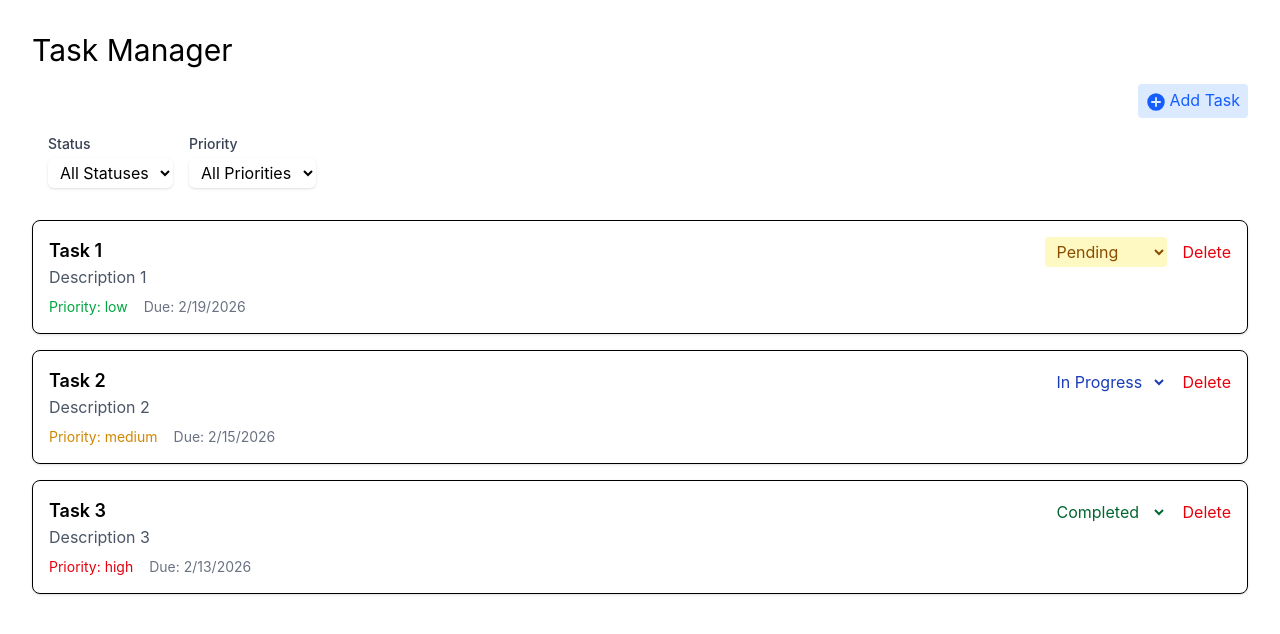
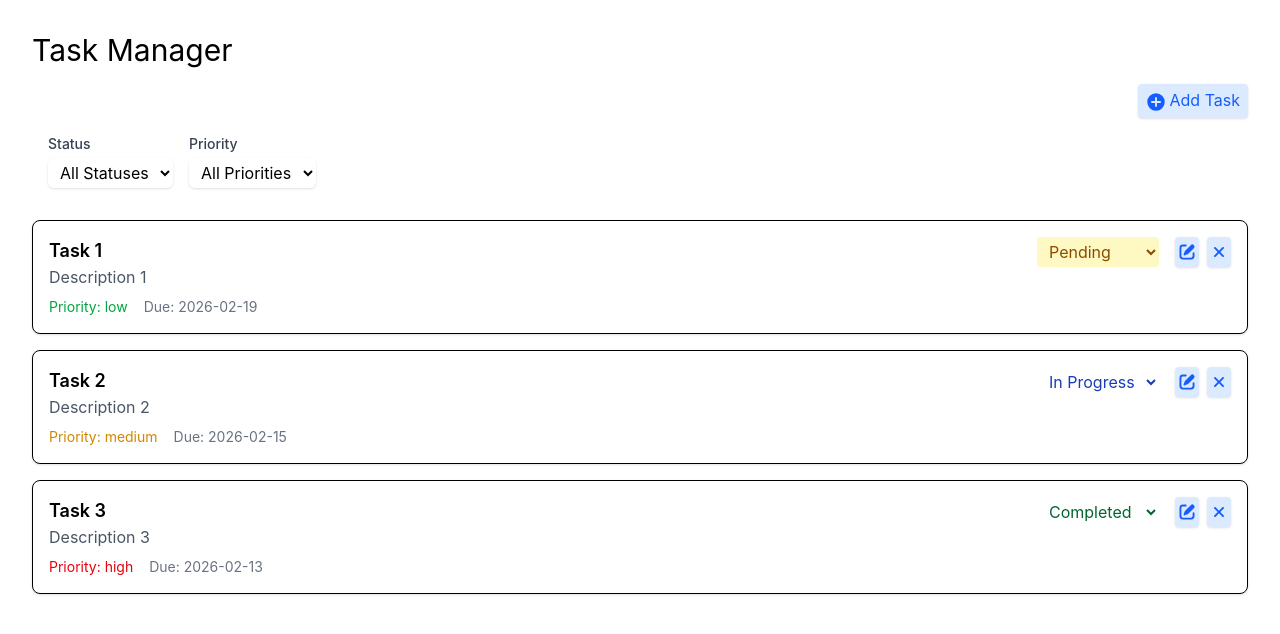
Before and after one commit to shanosha/mod-9-sba, a React (Vite) app: page / in a window 1280 px wide. Shown: the top 634 px of the page. Built offline with nearby package versions, Linux system fonts and the light colour scheme.

Commit message:
feature/added update form and functionality

```diff
--- a/src/components/Dashboard/Dashboard.tsx
+++ b/src/components/Dashboard/Dashboard.tsx
@@ -11,7 +11,7 @@ const initialTasks : Task[] = [
         description: "Description 1",
         status: "pending",
         priority: "low",
-        dueDate: "2/19/2026"
+        dueDate: "2026-02-19"
     },
     {
         id: "002",
@@ -19,7 +19,7 @@ const initialTasks : Task[] = [
         description: "Description 2",
         status: "in-progress",
         priority: "medium",
-        dueDate: "2/15/2026"
+        dueDate: "2026-02-15"
     },
     {
         id: "003",
@@ -27,7 +27,7 @@ const initialTasks : Task[] = [
         description: "Description 3",
         status: "completed",
         priority: "high",
-        dueDate: "2/13/2026"
+        dueDate: "2026-02-13"
     }
 
 ];
@@ -36,6 +36,7 @@ function Dashboard() {
 
     const [tasks,setTasks] = useState<Task[]> (initialTasks);
     const [showForm,setShowForm] = useState<boolean> (false);
+    const [taskToUpdate,setTaskToUpdate] = useState<Task|undefined> (undefined);
 
     function handleStatusChange (taskId: string, taskStatus: TaskStatus) {
         setTasks((prev) =>
@@ -64,7 +65,21 @@ function Dashboard() {
     }
 
     function handleUpdate(task: Task) {
-        console.log(task);
+        setTasks((prev) =>
+            prev.map((t)=>{
+                return t.id === task.id ? task : t;
+            })
+        );
+        setTaskToUpdate(undefined);
+        setShowForm(!showForm);
+    }
+
+    function showEditForm(taskId: string) {
+        const targetTask = tasks.filter((task)=>
+            task.id == taskId
+        )[0]
+        setTaskToUpdate(targetTask);
+        setShowForm(!showForm);
     }
 
     return (
@@ -73,11 +88,11 @@ function Dashboard() {
 
             {!showForm && (
                 <>
-                <button onClick={()=>setShowForm(!showForm)} className="text-blue-600 bg-blue-100 px-2 py-1 rounded float-right"><PlusCircleIcon className="size-6 text-blue-600 inline pr-1" />Add Task</button>
-                <div className="clear-right"><TaskList tasks={tasks} onStatusChange={handleStatusChange} onDelete={handleDelete} /></div>
+                <button onClick={()=>setShowForm(!showForm)} className="text-blue-600 hover:bg-blue-200 bg-blue-100 px-2 py-1 rounded float-right shadow"><PlusCircleIcon className="size-6 text-blue-600 hover:text-blue-700 inline pr-1" />Add Task</button>
+                <div className="clear-right"><TaskList tasks={tasks} onStatusChange={handleStatusChange} onDelete={handleDelete} onUpdate={showEditForm} /></div>
                 </>
             )}
-            {showForm && (<TaskForm onAdd={handleAdd} onUpdate={handleUpdate} />)}
+            {showForm && (<TaskForm task={taskToUpdate} onAdd={handleAdd} onUpdate={handleUpdate} />)}
 
         </div>
     )
--- a/src/components/TaskForm/TaskForm.tsx
+++ b/src/components/TaskForm/TaskForm.tsx
@@ -19,18 +19,13 @@ const formButtonStyle = "border border-gray-300 rounded p-4 bg-blue-600 text-whi
 
 function TaskForm({task, onAdd, onUpdate}:TaskFormProps) {
 
-    const [formData,setFormData] = useState<Task> ({...initialFormData,id:uuidv4()});
+    const [formData,setFormData] = useState<Task> (task||{...initialFormData,id:uuidv4()});
 
-    const temp = () => {
-        if(task){
-            console.log(task);
-            onAdd(task);
-            onUpdate(task);
-            setFormData(formData)
-        }
+    let addItem = true;
+    if(task){
+        addItem = false;
+        console.log(task);
     }
-
-    temp();
 
     const handleChange = (e: React.ChangeEvent<HTMLInputElement|HTMLSelectElement>) => {
         const {name,value} = e.target;
@@ -38,9 +33,16 @@ function TaskForm({task, onAdd, onUpdate}:TaskFormProps) {
     }
     const handleSubmit = (e: React.SubmitEvent<HTMLFormElement>) => {
         e.preventDefault();
+
         const newTask = {...formData};
-        setFormData({...initialFormData,id:uuidv4()});
-        onAdd(newTask);
+
+        if(addItem){
+            // setFormData({...initialFormData,id:uuidv4()});
+            onAdd(newTask);
+        }
+        else{
+            onUpdate(newTask);
+        }
     }
 
     return (
@@ -50,7 +52,7 @@ function TaskForm({task, onAdd, onUpdate}:TaskFormProps) {
                 className='flex flex-col sm:grid sm:grid-cols-[auto_1fr] sm:gap-y-2 p-4 border rounded-lg shadow-sm hover:shadow-md transition-shadow bg-white dark:bg-black dark:border-gray-700'
                 onSubmit={handleSubmit}
             >
-            <h2 className='text-2xl col-span-2 text-center my-4'>Add a New Task</h2>
+            <h2 className='text-2xl col-span-2 text-center my-4'>{addItem?"Add a New Task":"Update Task"}</h2>
 
                 {/* <label className={formLabelStyle} htmlFor='id'>ID</label> */}
                 <input className={formInputStyle} type="hidden" name="id" value={formData.id} disabled />
@@ -78,7 +80,7 @@ function TaskForm({task, onAdd, onUpdate}:TaskFormProps) {
                 <label className={formLabelStyle} htmlFor='dueDate'>Due Date</label>
                 <input className={formInputStyle} type="date" name="dueDate" value={formData.dueDate} onChange={handleChange} />
 
-                <button className={formButtonStyle} type='submit'>Add</button>
+                <button className={formButtonStyle} type='submit'>{addItem?"Add":"Update"}</button>
 
             </form>
         </div>
--- a/src/components/TaskList/TaskItem.tsx
+++ b/src/components/TaskList/TaskItem.tsx
@@ -1,7 +1,8 @@
 import type { ChangeEvent } from "react";
 import type { TaskItemProps, TaskStatus } from "../../types";
+import { PencilSquareIcon, XMarkIcon } from "@heroicons/react/16/solid";
 
-function TaskItem({ task, onStatusChange, onDelete }: TaskItemProps){
+function TaskItem({ task, onStatusChange, onDelete, onUpdate }: TaskItemProps){
 
     function handleStatusChange (e: ChangeEvent<HTMLSelectElement>) {
         onStatusChange(task.id, e.target.value as TaskStatus)
@@ -50,8 +51,11 @@ function TaskItem({ task, onStatusChange, onDelete }: TaskItemProps){
                             <option value="in-progress">In Progress</option>
                             <option value="completed">Completed</option>
                         </select>
-                        <button onClick={handleDelete} className="text-red-600">
-                            Delete
+                        <button aria-label="Edit" title="Edit" onClick={()=>onUpdate(task.id)} className="hover:bg-blue-200 bg-blue-100 rounded shadow text-blue-600 hover:text-blue-700">
+                            <PencilSquareIcon className="size-6 inline p-0.5" />
+                        </button>
+                        <button aria-label="Delete" title="Delete" onClick={handleDelete} className="hover:bg-blue-200 bg-blue-100 rounded shadow text-blue-600 hover:text-blue-700 ">
+                            <XMarkIcon className="size-6 inline p-0.5" />
                         </button>
                     </div>
                 </div>
--- a/src/components/TaskList/TaskList.tsx
+++ b/src/components/TaskList/TaskList.tsx
@@ -4,7 +4,7 @@ import type { TaskStatus } from "../../types";
 import { TaskItem } from "./TaskItem";
 import { TaskFilter } from "../TaskFilter/TaskFilter";
 
-function TaskList({ tasks, onStatusChange, onDelete }: TaskListProps){
+function TaskList({ tasks, onStatusChange, onDelete, onUpdate}: TaskListProps){
 
     const [filters,setFilters] = useState({status: "", priority: ""});
 
@@ -20,10 +20,16 @@ function TaskList({ tasks, onStatusChange, onDelete }: TaskListProps){
             task={task}
             onStatusChange={handleStatusChange}
             onDelete={handleDelete}
-        />);
+            onUpdate={handleUpdate}
+        />
+    );
 
     function handleStatusChange (taskId: string, taskStatus: TaskStatus): void {
         onStatusChange(taskId,taskStatus);
+    }
+
+    function handleUpdate (taskId: string): void {
+        onUpdate(taskId);
     }
 
     function handleDelete (taskId: string): void {
--- a/src/types/index.ts
+++ b/src/types/index.ts
@@ -14,6 +14,7 @@ export interface TaskListProps {
   tasks: Task[];
   onStatusChange: (taskId: string, newStatus: TaskStatus) => void;
   onDelete: (taskId: string) => void;
+  onUpdate: (taskId: string) => void;
 }
 
 
@@ -23,6 +24,7 @@ export interface TaskItemProps {
   task: Task;
   onStatusChange: (taskId: string, newStatus: TaskStatus) => void;
   onDelete: (taskId: string) => void;
+  onUpdate: (taskId: string) => void;
 }
 
 
```
